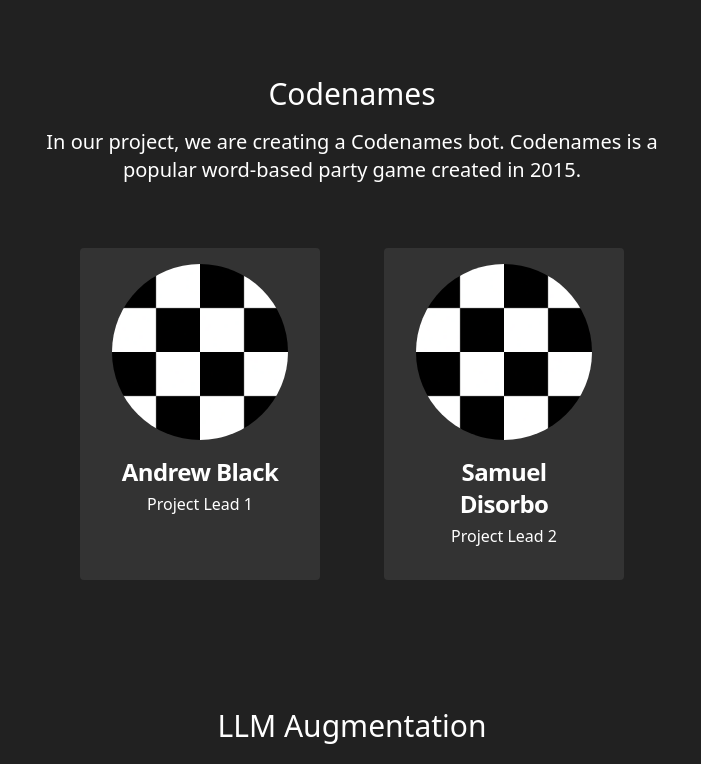
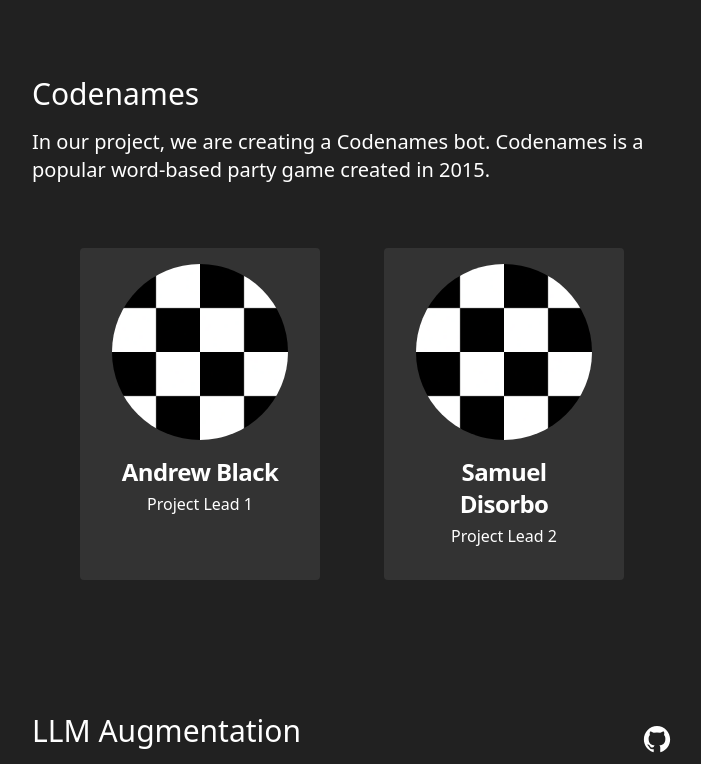
Before and after one commit to MichiganDataScienceTeam/official-website, a Next.js app: page /projectleads in a window 1280 px wide. Shown: the part 920-1684 px from the top of the page, without its empty margins (288-989 px from the left). Built offline with nearby package versions, Linux system fonts and the light colour scheme.

Commit message:
added logos

```diff
--- a/config/projectleads.json
+++ b/config/projectleads.json
@@ -1,6 +1,7 @@
 [
   {
     "groupName": "Automated Poker Bot ",
+    "github": "",
     "description": "We are continueing to work on last year's poker bot, this time, focusing more on implementing the machine learning algorithms that we will use to play no-limit heads-up poker from the ground up.",
     "members": [
       {
@@ -18,6 +19,7 @@
 
   {
     "groupName": "Codenames ",
+    "github": "",
     "description": "In our project, we are creating a Codenames bot. Codenames is a popular word-based party game created in 2015.",
     "members": [
       {
@@ -35,6 +37,7 @@
 
   {
     "groupName": "LLM Augmentation ",
+    "github": "https://github.com/MichiganDataScienceTeam/W24-llm-augmentation",
     "description": "We explore methods to augment LLMs with custom data and the ability to call functions, the ultimate goal being to improve their performance for specific domain-related tasks and create helpful tools around these increased capabilities.",
     "members": [
       {
@@ -56,6 +59,7 @@
 
   {
     "groupName": "Neural Nets from Scratch",
+    "github": "",
     "description": "We are building Machine Learning models such as the Perceptron and Neural Networks while understanding the different algorithms used to interact with them.",
     "members": [
       {
@@ -74,6 +78,7 @@
 
   {
     "groupName": "Rate My Professor Analysis",
+    "github": "https://github.com/MichiganDataScienceTeam/WN2024-RMP",
     "description": "Analyzes the Rate My Professor (RMP) dataset and trying to find answers to some intriguing questions, such as which department of UM has the best overall student feedback on professors and we will dive into conducting sentiment analysis on RMP comments.",
     "members": [
       {
@@ -93,6 +98,7 @@
 
   {
     "groupName": "Real vs Fake Face Detection",
+    "github": "https://github.com/MichiganDataScienceTeam/W24-RvF",
     "description": "In this project we use deep learning techniques to identify whether an image contains a real face, or face that was generated by alternative means (e.g. deepfake)",
     "members": [
       {
@@ -113,6 +119,7 @@
 
   {
     "groupName": "Shazam Clone",
+    "github": "",
     "description": "Our job is to apply machine learning techniques, Fourier Transforms, and Hashing to help our algorithm distinguish between your favorite songs!",
     "members": [
       {
@@ -132,6 +139,7 @@
 
   {
     "groupName": "SO-ELL: ISAIC ",
+    "github": "",
     "description": "We help the Industrial Sewing and Innovation Center (ISAIC) improve data collection and analysis to inform future programming and better serve Detroit-based job seekers and entrepreneurs through our Fundamentals in Industrial Sewing Program (FISP).",
     "members": [
       {
@@ -164,6 +172,7 @@
 
   {
     "groupName": "Spotify Data Analysis",
+    "github": "",
     "description": "An interactive and collaborative project where the world of data science meets the joy of music. In this unique educational endeavor, participants will embark on a journey to uncover the stories hidden within their Spotify listening history.",
     "members": [
       {
@@ -183,6 +192,7 @@
 
   {
     "groupName": "Stock Market Analysis",
+    "github": "",
     "description": "Using past market data, we highlight the important factors influence stock prices. Then using that information, we build a model to predict stock prices!",
     "members": [
       {
@@ -203,7 +213,7 @@
 
   {
     "groupName": "Tiktok Reddit videos",
-    "github": "https://github.com/andrewye16",
+    "github": "https://github.com/MichiganDataScienceTeam/W24-TikTokVideos",
     "description": "We automate the creation of Reddit storytime TikTok videos, and also learn how to pull data from Reddit’s API, automatically download background videos, integrate Google Text to Speech, and combine it into a final video.",
     "members": [
       {
--- a/pages/projectleads.jsx
+++ b/pages/projectleads.jsx
@@ -36,8 +36,21 @@ function GroupSection({ group, basePath }) {
   return (
     <div className="py-8 px-4 mx-auto max-w-screen-xl text-center lg:py-16 lg:px-6">
       <div className="mx-auto mb-8 max-w-screen-sm lg:mb-16">
-        <h2 className="text-3xl mb-4">{group.groupName}</h2>
-        <p className="font-light sm:text-xl">{group.description}</p>
+      <div className="flex justify-between items-center mb-4">
+          <div>
+            <h2 className="text-3xl">{group.groupName}</h2>
+          </div>
+          {group.github && (
+            <ul className="flex sm:justify-center mt-2 sm:mt-4 space-x-4">
+              <li>
+                <Link href={group.github} className="hover:text-gray" aria-label="GitHub">
+                  <Icon name="github" className="text-3xl" />
+                </Link>
+              </li>
+            </ul>
+          )}
+        </div>
+        <p className="font-light sm:text-xl text-left">{group.description}</p>
       </div>
       <div className="flex flex-wrap justify-center gap-4 lg:gap-16 sm:grid-cols-2 md:grid-cols-3 lg:grid-cols-4">
         {group.members.map((memberinfo, index) => (
@@ -47,6 +60,8 @@ function GroupSection({ group, basePath }) {
     </div>
   );
 }
+
+
 
 function MemberCard({ json, basePath }) {
   return (
```
